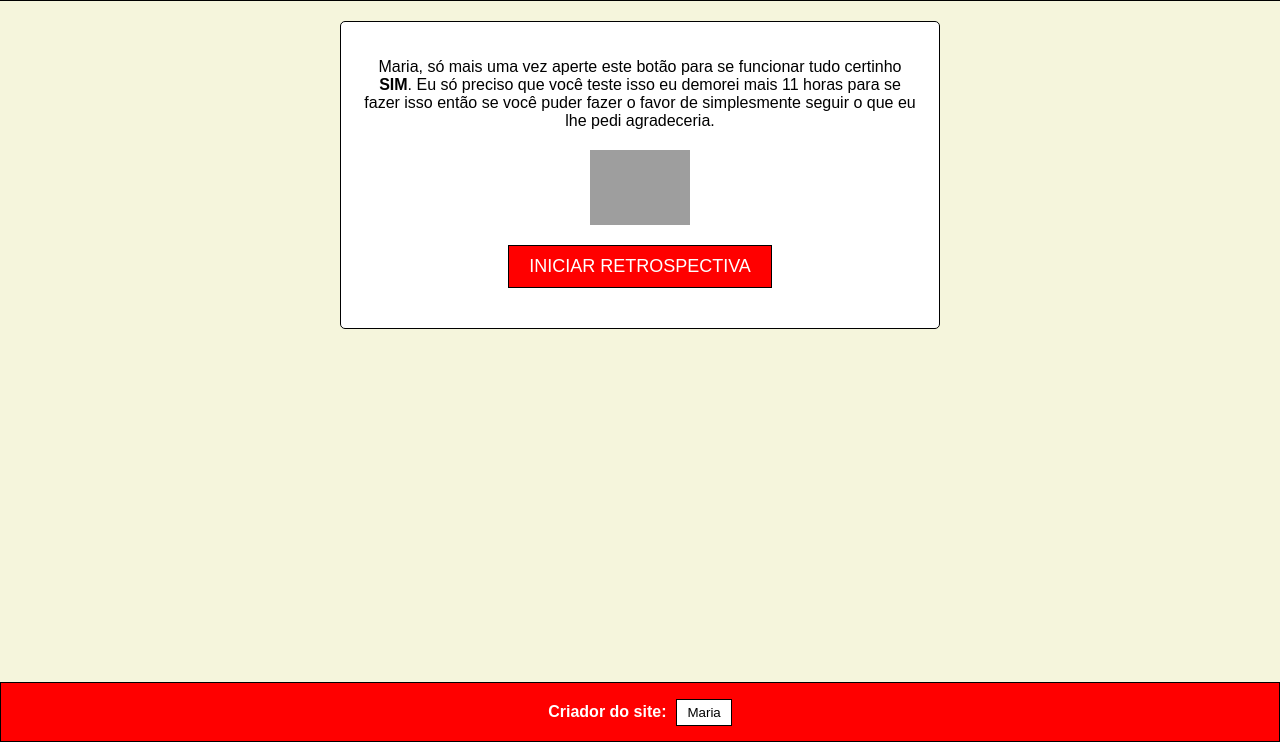
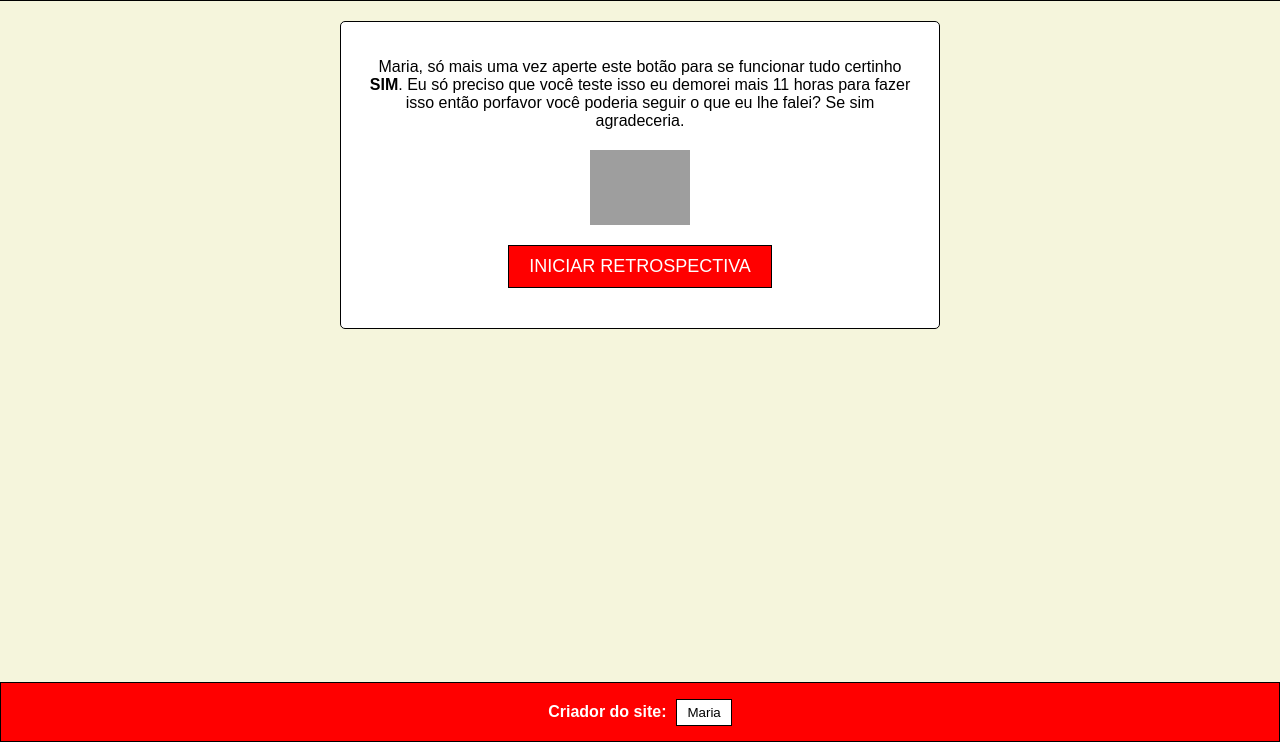
Before and after one commit to Pizza104/Teste, a plain HTML site: page micael.html in a window 1280 px wide. Shown: the part 58-800 px from the top of the page. Drawn offline with Linux system fonts and the light colour scheme; grey boxes are pictures that could not be loaded.

Commit message:
Update micael.html

```diff
--- a/micael.html
+++ b/micael.html
@@ -110,8 +110,7 @@
       <p>
         Maria, só mais uma vez aperte este botão para se funcionar tudo certinho
         <b>SIM</b>. Eu só preciso que você teste isso eu demorei mais 11 horas
-        para se fazer isso então se você puder fazer o favor de simplesmente
-        seguir o que eu lhe pedi agradeceria.
+        para fazer isso então porfavor você poderia seguir o que eu lhe falei? Se sim agradeceria.
       </p>
 
       <img
```
